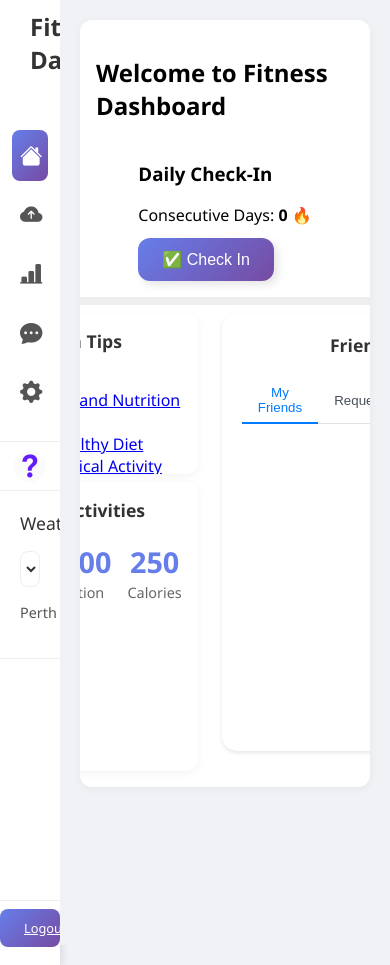
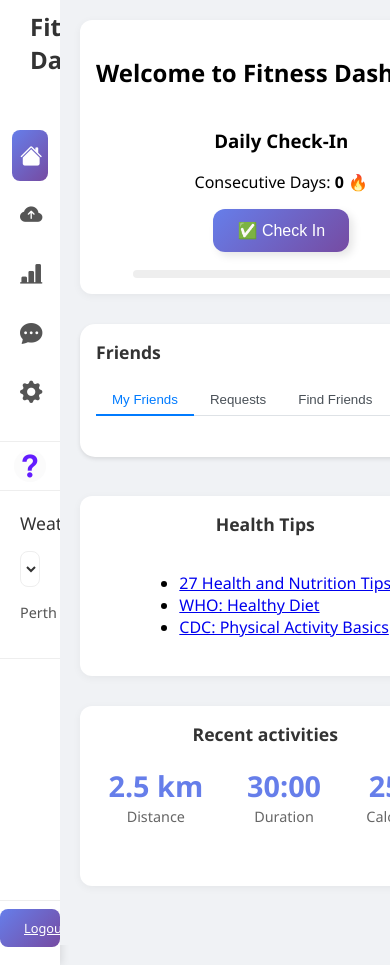
Before and after one commit to CallMeHeiSir/CITS5505_Group_project, a Flask app: page /index in a window 390 px wide. Run offline with Flask 3, Linux system fonts and the light colour scheme; data that the repository does not hold is empty; some libraries are stand-ins or nearby versions.

Commit message:
fix(homepage): adjust layout for mobile and fix check-in progress bar display bug

```diff
--- a/backend/static/css/indexStyle.css
+++ b/backend/static/css/indexStyle.css
@@ -143,6 +143,11 @@ html, body {
   margin-bottom: 24px;
 }
 
+.cards-row:first-of-type {
+  height: 400px;
+  align-items: stretch;
+}
+
 .cards-row:first-of-type > .card {
   min-height: 350px;
   display: flex;
@@ -196,29 +201,42 @@ html, body {
 
 /* Health Tips 卡片 */
 .card-health-tips {
-  min-height: 100px;
+  height: 200px !important;
+  min-height: 200px !important;
+  max-height: 200px !important;
   flex: 1;
   overflow-y: auto;
 }
 
 /* Recent activities 卡片 */
 .card-recent-activities {
-  min-height: 200px;
+  height: 200px !important;
+  min-height: 200px !important;
+  max-height: 200px !important;
   flex: 2;
   overflow-y: auto;
 }
 
 /* My Friends 卡片 */
 .card-my-friends {
-  height: 100%;
+  height: 400px !important;
+  min-height: 400px !important;
+  max-height: 400px !important;
   display: flex;
   flex-direction: column;
+  justify-content: flex-start;
 }
 
 .card-my-friends .friends-dropdown {
   max-height: 150px;
   overflow-y: auto;
   width: 100%;
+}
+
+.card-my-friends .friends-list {
+  max-height: 260px;
+  overflow-y: auto;
+  margin-top: 10px;
 }
 
 /* 调整卡片内边距以保持一致 */
@@ -269,14 +287,17 @@ html, body {
 
 /* Progress Bar 容器 */
 .progress-bar-container {
-  grid-column: 1 / -1;
-  position: absolute;
-  top: 0;
-  left: 16px;
-  right: 16px;
-  z-index: 1;
-  margin-top: 8px;
-  margin-bottom: 8px;
+  width: 80%;
+  margin: 18px auto 0 auto;
+  position: static;
+  left: unset;
+  right: unset;
+  top: unset;
+  grid-column: unset;
+  z-index: unset;
+  margin-top: 18px;
+  margin-bottom: 0;
+  display: block;
 }
 
 /* Progress Bar 本身 */
@@ -297,7 +318,7 @@ html, body {
 
 /* Daily Check-In 部分 */
 .daily-check-in {
-  margin-bottom: 8px;
+  text-align: center;
 }
 
 .daily-check-in .progress-bar {
@@ -309,7 +330,8 @@ html, body {
 }
 
 .daily-check-in .btn-gradient {
-  margin-top: 12px;
+  margin: 16px auto 0 auto;
+  display: block;
 }
 
 @media (max-width: 768px) {
@@ -349,6 +371,41 @@ html, body {
   }
   .top-logout a {
     font-size: 0.8rem;
+  }
+  .card {
+    width: 95vw !important;
+    max-width: 420px !important;
+    margin: 0 auto 15px auto !important;
+    height: 300px !important;
+    min-height: 300px !important;
+    max-height: 300px !important;
+    overflow-y: auto;
+    box-sizing: border-box;
+  }
+  .cards-row {
+    display: flex !important;
+    flex-direction: column !important;
+    gap: 15px !important;
+    height: auto !important;
+    min-height: unset !important;
+    max-height: unset !important;
+    align-items: center !important;
+  }
+  .card-welcome,
+  .card-my-friends {
+    height: 300px !important;
+    min-height: 300px !important;
+    max-height: 300px !important;
+    box-sizing: content-box !important;
+  }
+  .card-health-tips,
+  .card-recent-activities {
+    height: 180px !important;
+    min-height: 180px !important;
+    max-height: 180px !important;
+  }
+  .card-my-friends .friends-list {
+    max-height: 140px !important;
   }
 }
 
@@ -406,3 +463,21 @@ html, body {
   border-color: #667eea;
   box-shadow: 0 0 4px rgba(102, 126, 234, 0.3);
 }
+
+.card-welcome,
+.card-my-friends {
+  height: 100% !important;
+  min-height: unset !important;
+  max-height: unset !important;
+  display: flex;
+  flex-direction: column;
+  justify-content: flex-start;
+  box-sizing: border-box;
+}
+
+.search-input {
+  max-width: 320px;
+  width: 100%;
+  margin: 0 auto;
+  display: block;
+}
--- a/backend/templates/index.html
+++ b/backend/templates/index.html
@@ -56,7 +56,7 @@
       <!-- Main Content -->
       <main class="main-content">
         <div class="cards-row">
-          <div class="card" style="grid-column:1/-1;">
+          <div class="card card-welcome">
             <h2>Welcome to Fitness Dashboard</h2>
             <!-- Daily Check-In -->
             <section class="daily-check-in">
@@ -65,41 +65,13 @@
                 Consecutive Days: <strong id="streakDays">0</strong> 🔥
               </div>
               <button class="btn-gradient" id="checkInBtn">✅ Check In</button>
-            </section>
-            <!-- 新布局：左右两列 -->
-            <div class="cards-row cards-row-columns">
-              <!-- 左侧列：Health Tips 和 Recent activities -->
-              <div class="column-left">
-                <!-- Health Tips -->
-                <div class="card card-health-tips">
-                  <h5>Health Tips</h5>
-                  <ul class="tips-list">
-                    <li><a href="https://www.healthline.com/nutrition/27-health-and-nutrition-tips" target="_blank">27 Health and Nutrition Tips</a></li>
-                    <li><a href="https://www.who.int/news-room/fact-sheets/detail/healthy-diet" target="_blank">WHO: Healthy Diet</a></li>
-                    <li><a href="https://www.cdc.gov/physicalactivity/basics/index.htm" target="_blank">CDC: Physical Activity Basics</a></li>
-                  </ul>
-                </div>
-                <!-- Recent activities -->
-                <div class="card card-recent-activities">
-                  <h5>Recent activities</h5>
-                  <div class="stats-grid">
-                    <div class="stat-item">
-                      <span class="stat-value">2.5 km</span>
-                      <span class="stat-label">Distance</span>
-                    </div>
-                    <div class="stat-item">
-                      <span class="stat-value">30:00</span>
-                      <span class="stat-label">Duration</span>
-                    </div>
-                    <div class="stat-item">
-                      <span class="stat-value">250</span>
-                      <span class="stat-label">Calories</span>
+              <div class="progress-bar-container">
+                <div class="progress-bar">
+                  <div class="progress-fill" id="checkInProgress" style="width: 0%;"></div>
                 </div>
               </div>
+            </section>
           </div>
-              </div>
-              <!-- 右侧列：My Friends -->
-              <div class="column-right">
           <div class="card card-my-friends">
             <div class="card-header d-flex justify-content-between align-items-center">
               <h5 class="mb-0">Friends</h5>
```
Also changed, not shown: other parts of backend/templates/index.html (+22 -4 lines). Lines whose indentation alone changed are shown as unchanged.
